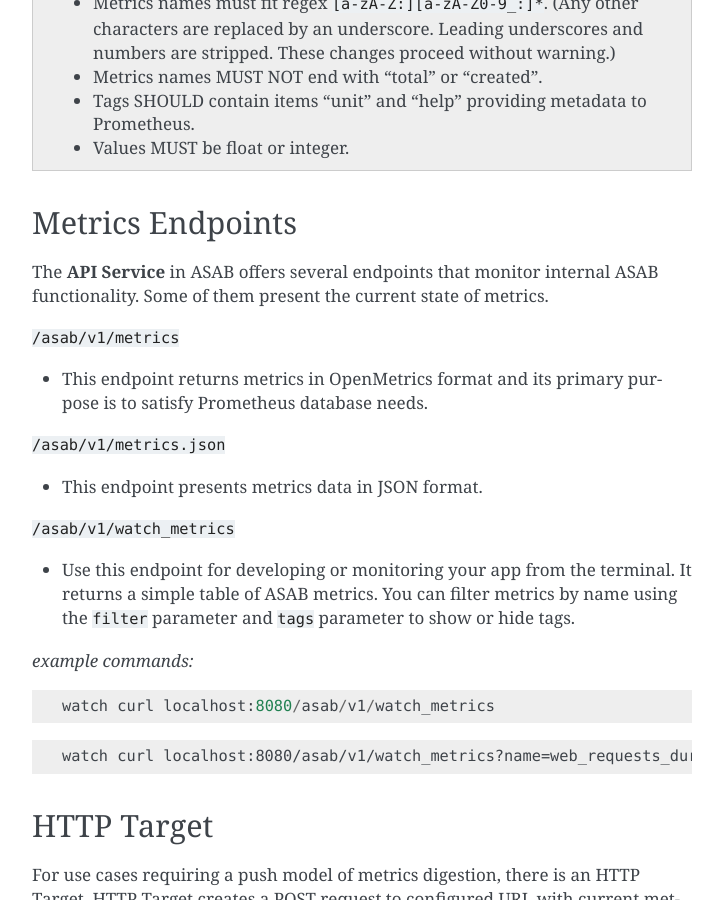
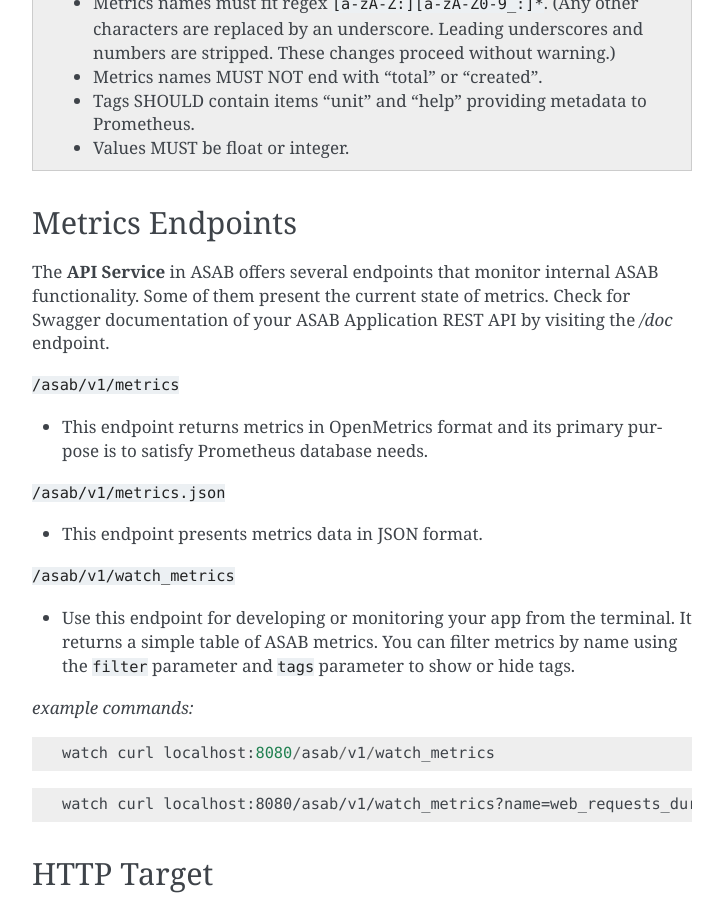
Before and after one commit to TeskaLabs/asab, a Sphinx documentation site: the page built from doc/asab/metrics.rst, in a window 1280 px wide and 900 px high, scrolled down 6386 px. Shown: the whole window, without its empty margins (388-1111 px from the left). Built offline with Sphinx 7.4.7, drawn with Linux system fonts in a browser that asks for light colours; pages that are not in the unit, such as notebooks, are missing from menus.

Commit message:
more docs in swagger!

```diff
--- a/doc/asab/metrics.rst
+++ b/doc/asab/metrics.rst
@@ -253,6 +253,7 @@ ASAB metrics are presented to Prometheus in `OpenMetrics <https://openmetrics.io
 Metrics Endpoints
 -----------------
 The **API Service** in ASAB offers several endpoints that monitor internal ASAB functionality. Some of them present the current state of metrics.
+Check for Swagger documentation of your ASAB Application REST API by visiting the `/doc` endpoint.
 
 ``/asab/v1/metrics``
 
```
